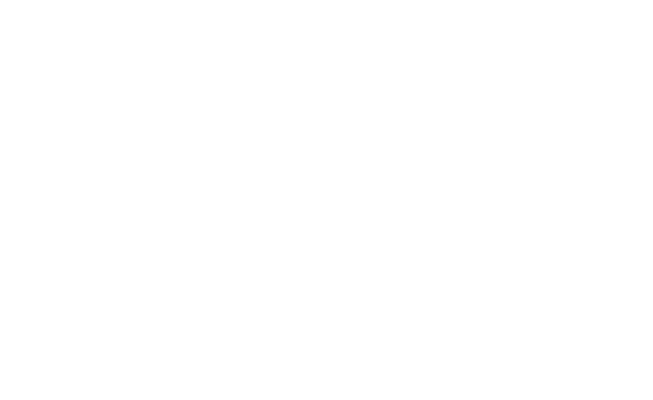
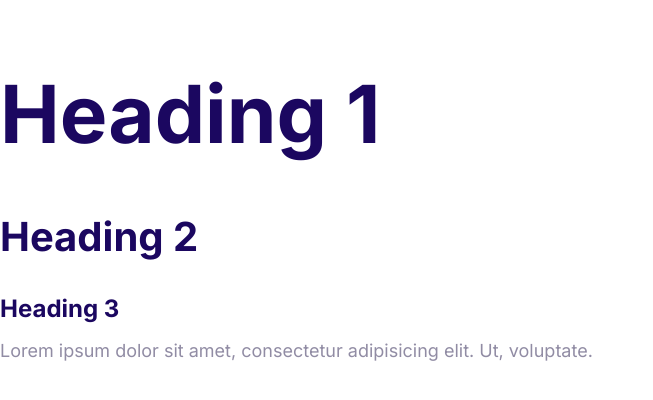
Before and after one commit to AlexZavragiu/NCloud, a plain HTML site: page index.html in a window 1280 px wide. Shown: the whole page, without its empty margins (0-653 px from the left). Drawn offline with Linux system fonts and the light colour scheme.

Commit message:
Defin the styles for the fonts.

```diff
--- a/css/styles.css
+++ b/css/styles.css
@@ -5,3 +5,53 @@
   --color-headings: #1b0760;
   --color-body: #918ca4;
 }
+
+html {
+  /*62.5% of 16px(default browsers font)=10px
+    in this case the calculation is easier 1rem=10px*/
+  font-size: 62.5%;
+}
+body {
+  font-family: Inter, Arial, Helvetica, sans-serif;
+  font-size: 2.4rem;
+  line-height: 1.5;
+  color: var(--color-body);
+}
+
+h1,
+h2,
+h3 {
+  color: var(--color-headings);
+  margin-bottom: 1rem;
+}
+
+h1 {
+  font-size: 7rem;
+}
+
+h2 {
+  font-size: 4rem;
+}
+
+h3 {
+  font-size: 3rem;
+}
+
+p {
+  margin-top: 0;
+}
+
+@media screen and (min-width: 1024px) {
+  body {
+    font-size: 1.8rem;
+  }
+  h1 {
+    font-size: 8rem;
+  }
+  h2 {
+    font-size: 4rem;
+  }
+  h3 {
+    font-size: 2.4rem;
+  }
+}
--- a/index.html
+++ b/index.html
@@ -6,12 +6,18 @@
     <meta http-equiv="X-UA-Compatible" content="IE=edge">
     <meta name="viewport" content="width=device-width, initial-scale=1.0">
     <title>Document</title>
+    <link rel="preconnect" href="https://fonts.googleapis.com">
+    <link rel="preconnect" href="https://fonts.gstatic.com" crossorigin>
+    <link href="https://fonts.googleapis.com/css2?family=Inter:wght@400;700&display=swap" rel="stylesheet">
     <link rel="stylesheet" href="css/normalize.css">
     <link rel="stylesheet" href="css/styles.css">
 </head>
 
 <body>
-
+    <h1>Heading 1</h1>
+    <h2>Heading 2</h2>
+    <h3>Heading 3</h3>
+    <p>Lorem ipsum dolor sit amet, consectetur adipisicing elit. Ut, voluptate.</p>
 </body>
 
 </html>
```
